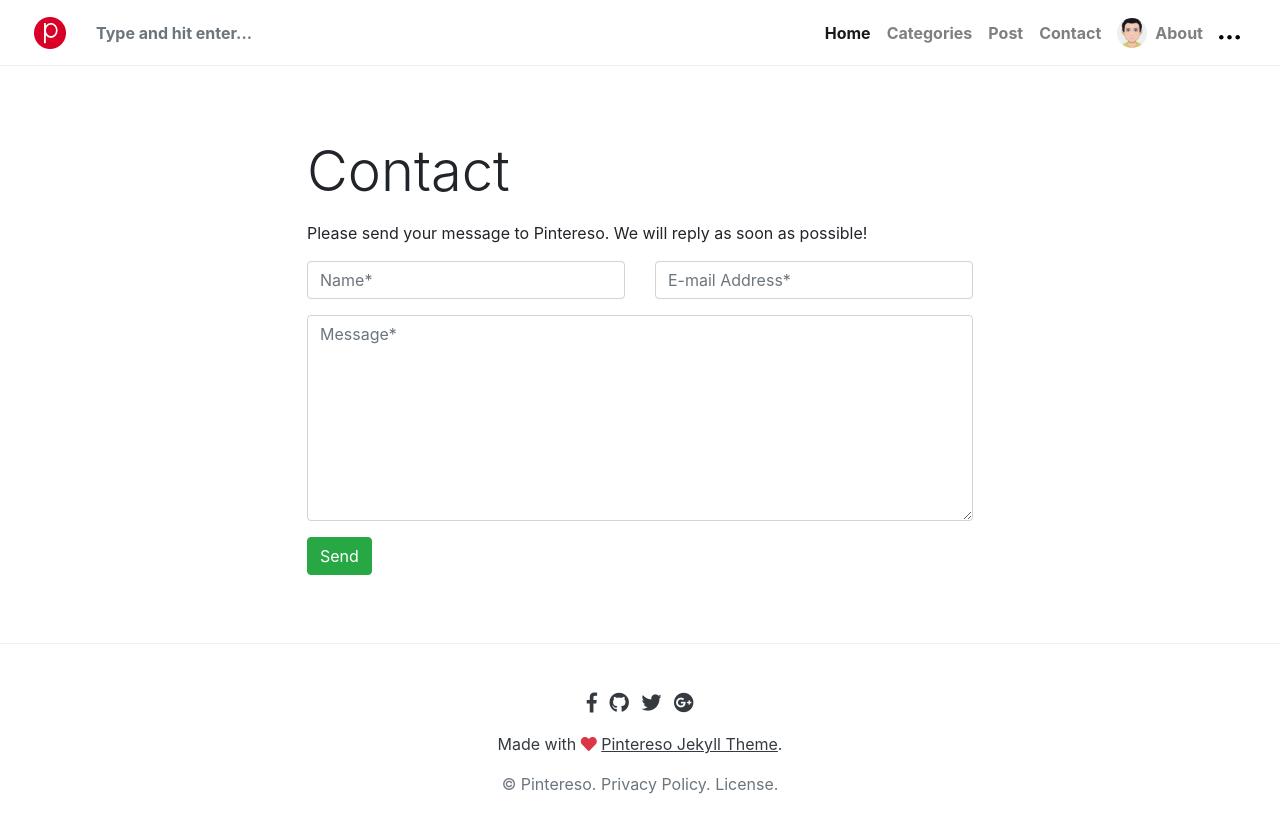
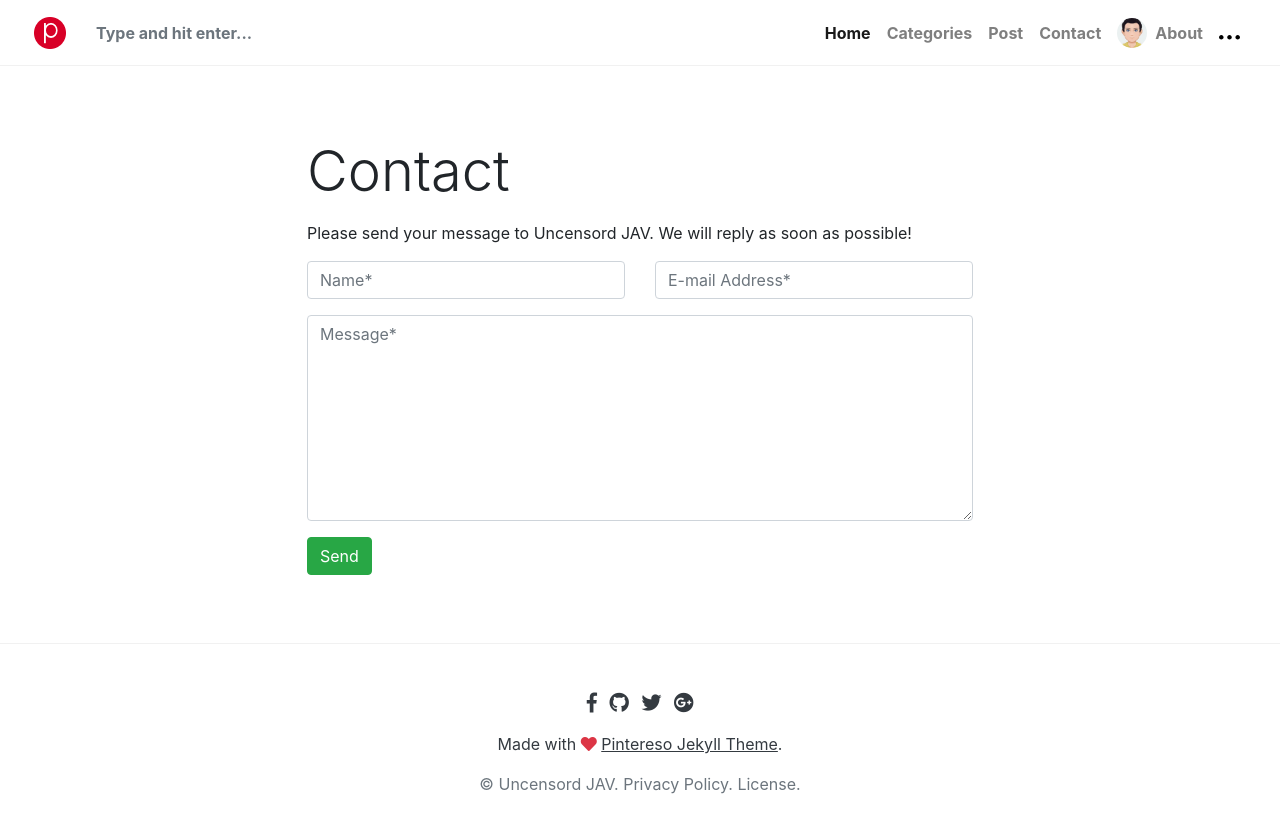
Before and after one commit to ujav/u, a Jekyll site: the page built from _pages/contact.md, in a window 1280 px wide. Shown: the top 833 px of the page. Built offline with Jekyll 4.4.1, drawn with Linux system fonts in a browser that asks for light colours; nearby versions of some CDN libraries; library files that are not in the unit come from our copies; comment, search, counter and statistics services are not loaded.

Commit message:
Update _config.yml

```diff
--- a/_config.yml
+++ b/_config.yml
@@ -1,9 +1,9 @@
 # Site
-name: 'Pintereso'
-description: 'Pintereso is a free Jekyll theme for awesome people like you, Pinterest like.'
+name: 'Uncensord JAV'
+description: 'UJAV is'
 logo: 'assets/images/logo.png'
 favicon: 'assets/images/logo.png'
-baseurl: '/template-pintereso-bootstrap-jekyll'
+baseurl: ''
 avatar: 'assets/images/sal.jpg'
 disqus: 'demowebsite'
 email: 'wowthemesnet@gmail.com'
```
